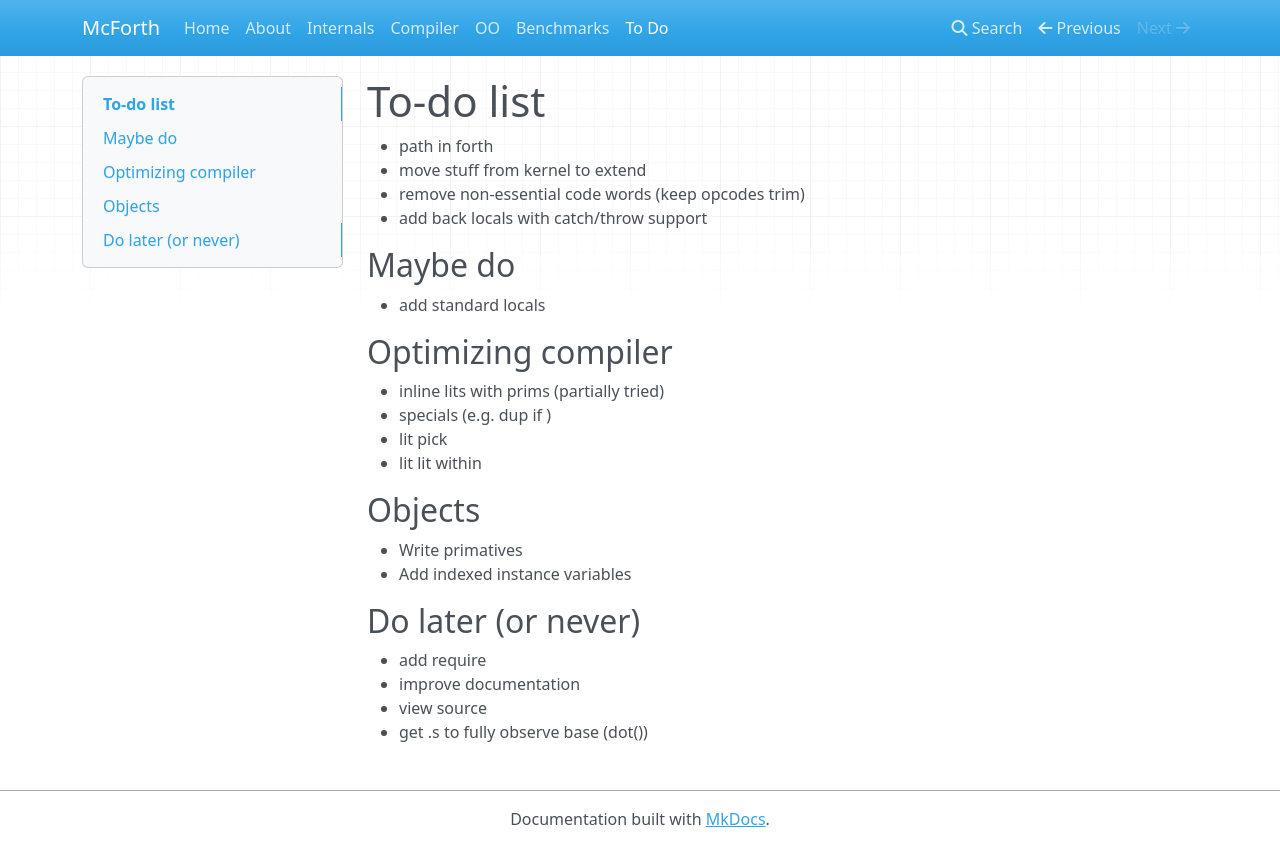
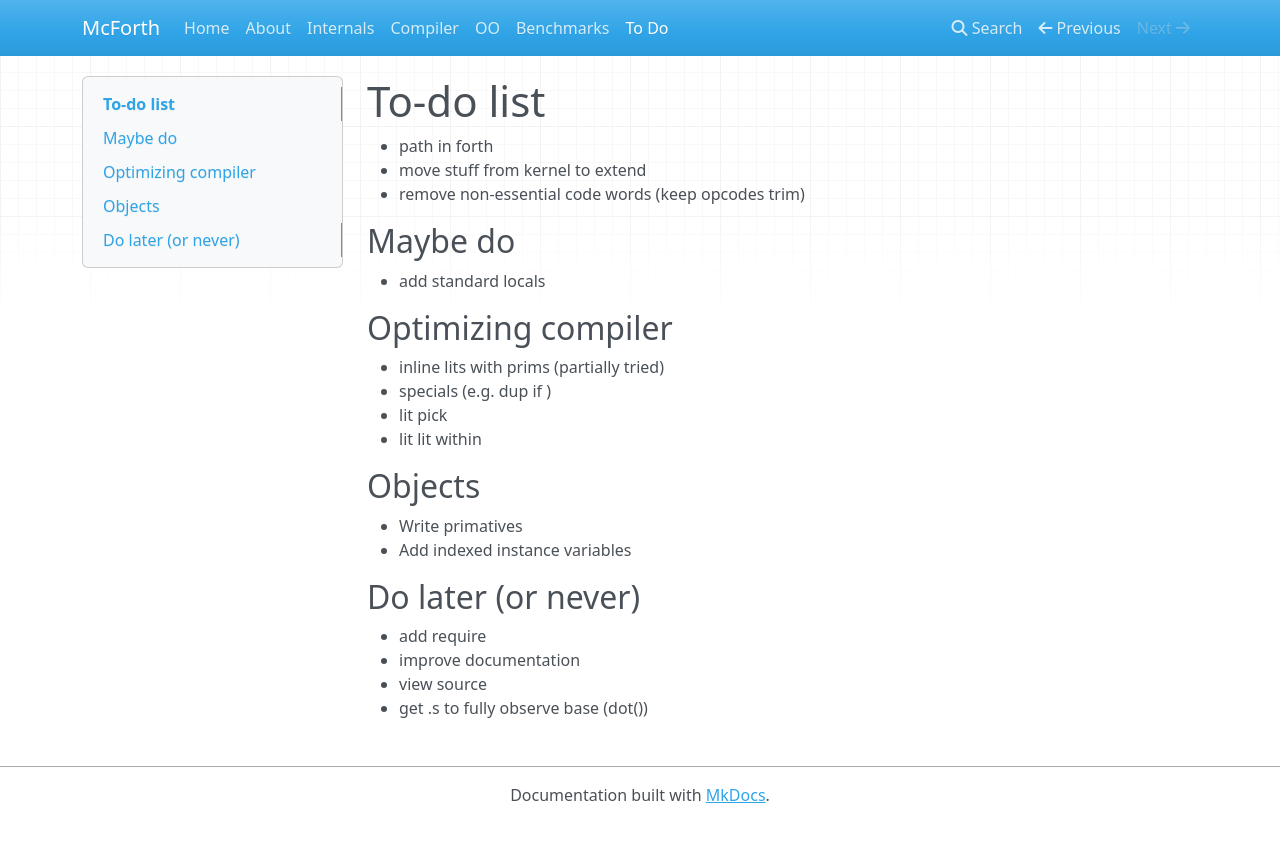
Before and after one commit to amckewan/mcforth, an MkDocs documentation site: the page built from docs/todo.md, in a window 1280 px wide. Shown: the top 866 px of the page. Built offline with MkDocs 1.6.1, drawn with Linux system fonts in a browser that asks for light colours; nearby versions of some CDN libraries.

Commit message:
Add locals support to catch/throw

```diff
--- a/docs/todo.md
+++ b/docs/todo.md
@@ -3,7 +3,6 @@
 * path in forth
 * move stuff from kernel to extend
 * remove non-essential code words (keep opcodes trim)
-* add back locals with catch/throw support
 
 ## Maybe do
 
```
Also changed, not shown: 1 other file.
